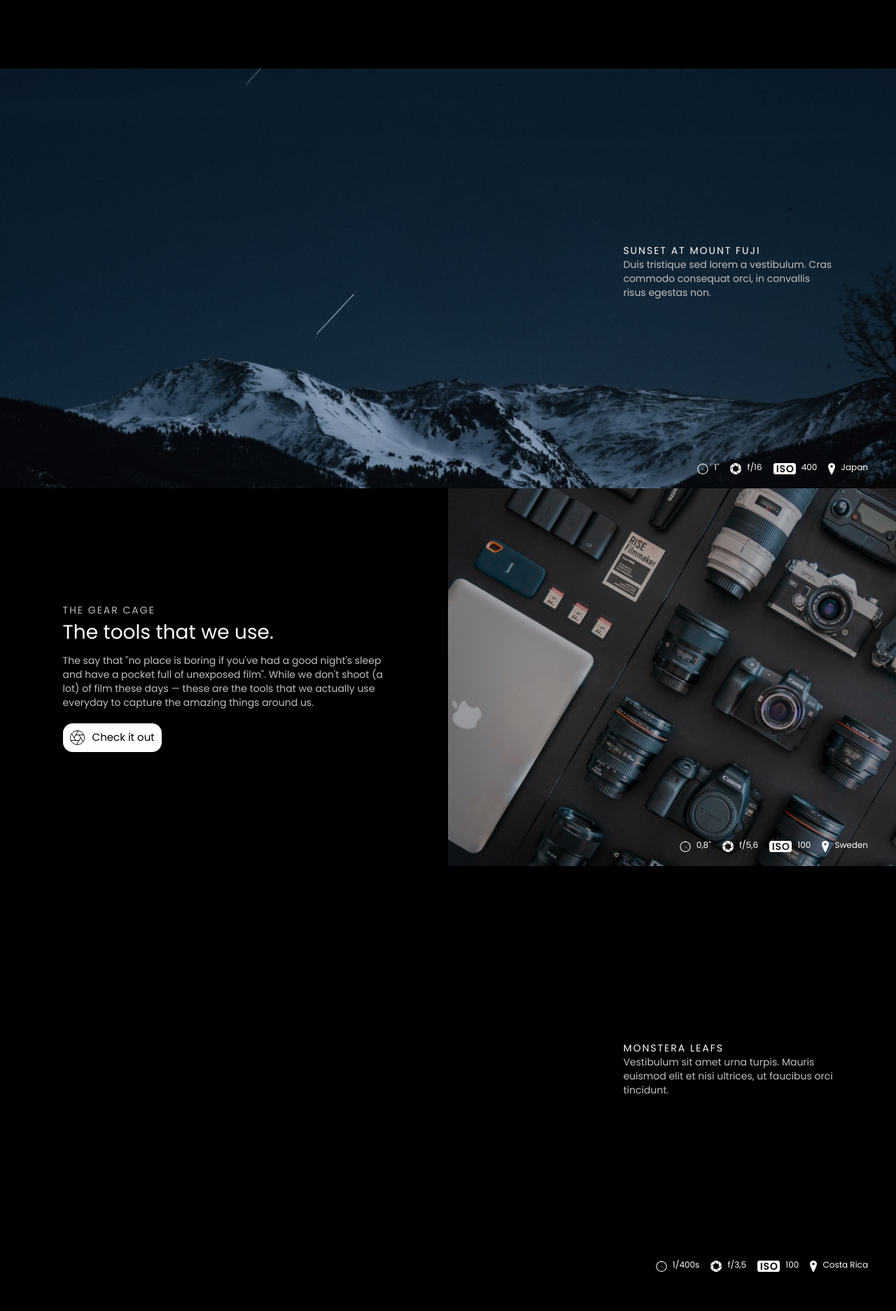
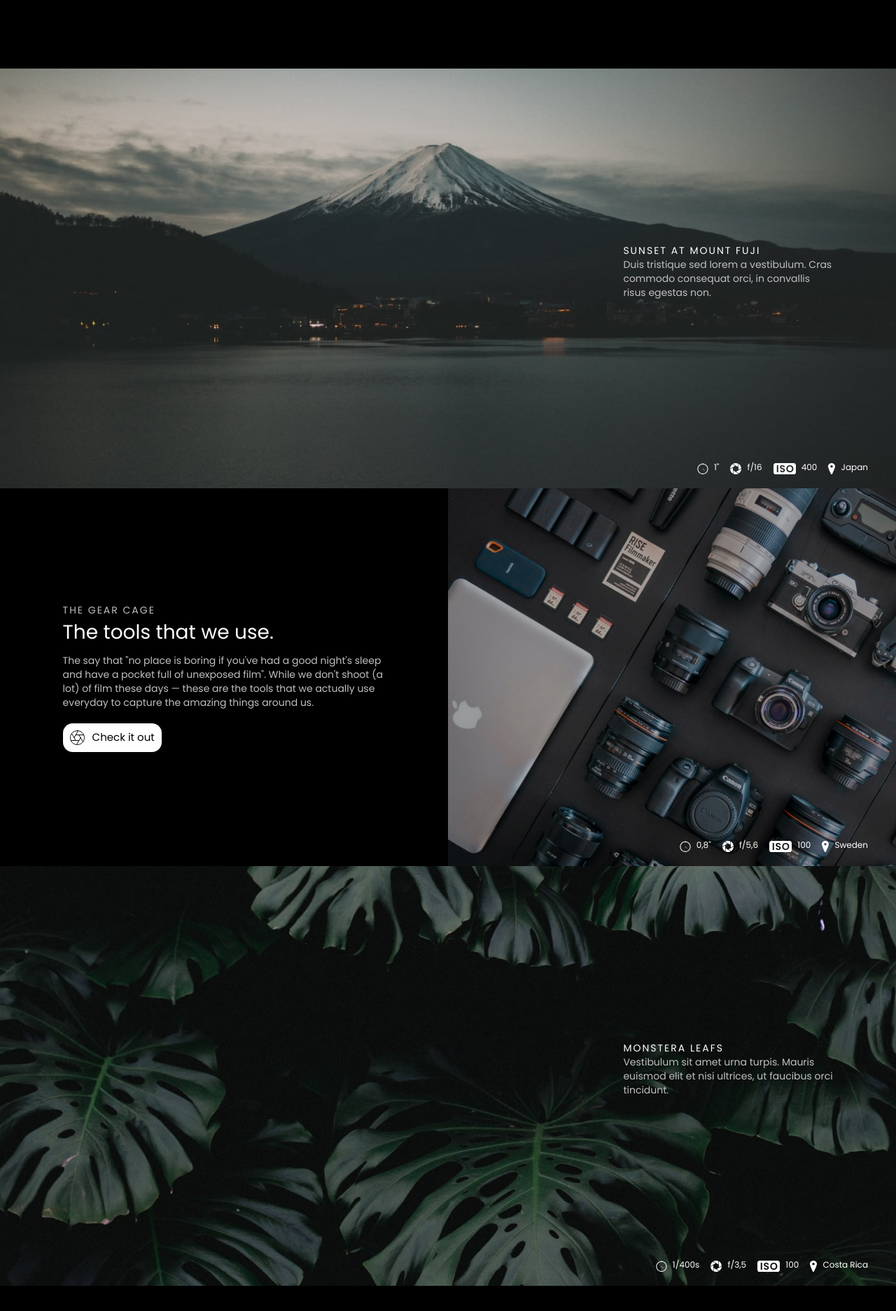
Before and after one commit to tereneka/aperture, a plain HTML site: page index.html in a window 1280 px wide. Shown: the part 2226-4100 px from the top of the page at 70% size. Drawn offline with Linux system fonts and the light colour scheme; files whose address does not match are found by name.

Commit message:
fixed photo-section

```diff
--- a/blocks/photo-section/photo-section.css
+++ b/blocks/photo-section/photo-section.css
@@ -11,15 +11,15 @@
   position: relative;
 }
 
-.photo-section:first-of-type {
+.photo-section:nth-of-type(3) {
   background-image: url(../../images/photo-sections/sunset.png);
 }
 
-.photo-section:nth-of-type(2) {
+.photo-section:nth-of-type(5) {
   background-image: url(../../images/photo-sections/monstera.png);
 }
 
-.photo-section:nth-of-type(3) {
+.photo-section:nth-of-type(7) {
   background-image: url(../../images/photo-sections/star.png);
 }
 
```
